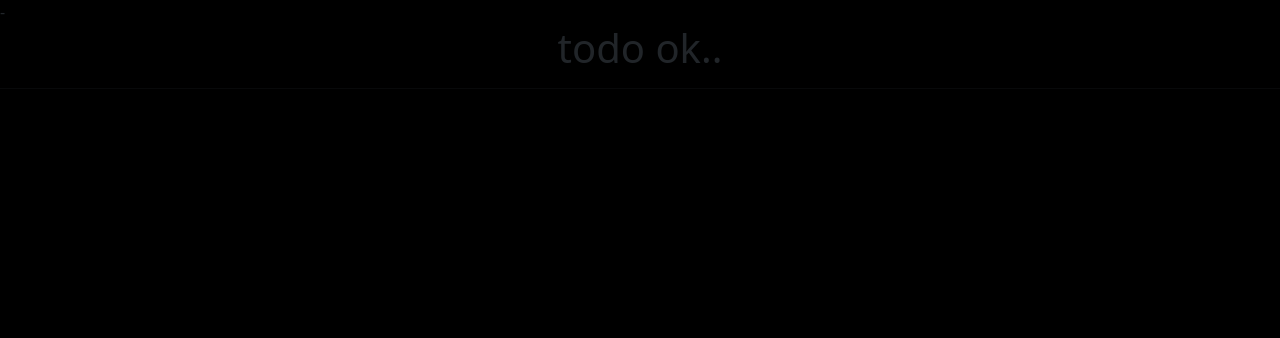
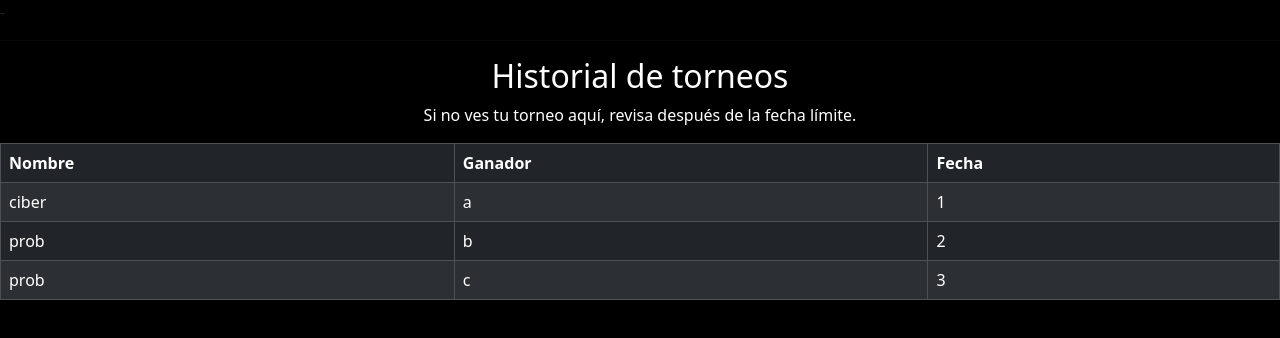
Before and after one commit to JuanManuRO/dev_sec_front, a React (Create React App) app: page /reportes in a window 1280 px wide. Before the commit this address had no page. Shown: the top 338 px of the page. Built offline with nearby package versions, Linux system fonts and the light colour scheme.

Commit message:
Creacion de reportes
Crear pagina de reportes y agregar navegacion

```diff
--- a/src/App.js
+++ b/src/App.js
@@ -6,6 +6,7 @@ import Login from './componentes/Login'
 import Registro from './componentes/Registro'
 import CrearTorneo from './componentes/crear_torneo'
 import FormPreguntas from './componentes/FormPreguntas'
+import Reportes from './componentes/reportes'
 
 document.body.style = 'background: #000000;';
 
@@ -13,13 +14,13 @@ function App() {
   return (
     <Router>
       <div className='App'>
-        <h1>todo ok..</h1>
         <hr/>
         <Routes>
           <Route exact path='/' element = { <Login/> }/>
           <Route exact path='/registro' element = { <Registro/> }/>
           <Route exact path='/crear_torneo' element = { <CrearTorneo/> }/>
           <Route exact path='/preguntas' element = {<FormPreguntas/> }/>
+          <Route exact path='/reportes' element = {<Reportes/> }/>
         </Routes>
 
         {/*
--- a/src/componentes/FormPreguntas.js
+++ b/src/componentes/FormPreguntas.js
@@ -1,6 +1,7 @@
 import React, {useState, useEffect} from 'react';
 import { Pregunta } from './Pregunta';
-import axios from'axios';
+import { useNavigate} from 'react-router-dom';
+// import axios from'axios';
 
 
 /* VERSIÓN CON BACKEND (incompleto, probablemente no funciona)*/
@@ -33,6 +34,8 @@ import axios from'axios';
 
 const FormPreguntas=()=>{
 
+    const navigate = useNavigate();
+
     const arraypreguntas=[
         {idpregunta: "hola123", pregunta:"pregunta", opcion1:"a", opcion2:"b", opcion3:"c", opcion4:"d"},
         {idpregunta: "probando", pregunta:"pregunta", opcion1:"a", opcion2:"b", opcion3:"c", opcion4:"d"},
@@ -55,6 +58,9 @@ const FormPreguntas=()=>{
     const enviarRespuestas = (e) =>{
         e.preventDefault();
         setRespuestas(idpreguntas) //se actualiza por el map de forma idpregunta:respuesta
+        if (true) {
+            navigate('/reportes')
+        }
     }
 
     arraypreguntas.forEach((pregunta)=> preguntas.push(<Pregunta idpregunta={pregunta.idpregunta} pregunta={pregunta.pregunta} opcion1={pregunta.opcion1} opcion2={pregunta.opcion2} opcion3={pregunta.opcion3} opcion4={pregunta.opcion4} respuestaAForm={respuestaAForm}/>)) //para renderizar el numero de preguntas que lleguen
--- a/src/componentes/Login.js
+++ b/src/componentes/Login.js
@@ -1,5 +1,6 @@
 
 import React, { useState } from 'react'
+import {useNavigate, Link} from 'react-router-dom';
 
 import Tittle from './Tittle';
 import Label from './Label';
@@ -7,6 +8,7 @@ import Input from './Input';
 
 
 const Login = () => {
+  const navigate = useNavigate();
 
   const [user, setUser] = useState('');
   const [password, setPassword] = useState('');
@@ -24,6 +26,9 @@ const Login = () => {
     let account = { user, password }
     if (account) {
       console.log('account:', account)
+    }
+    if (true) {
+      navigate('/preguntas')
     }
   };
   return (
@@ -58,7 +63,8 @@ const Login = () => {
           <button onClick={HandleSubmit} className='button'>
             ¡Listo!
           </button>
-        <Label text ='¿Sin cuenta?'/>
+          <Link to = {'./registro'}>¿Sin cuenta?</Link>
+
         </div>
       </div>
     </div>
--- a/src/componentes/Registro.js
+++ b/src/componentes/Registro.js
@@ -1,4 +1,5 @@
 import React, { useState } from 'react'
+import {useNavigate, Link} from 'react-router-dom';
 
 import Tittle from './Tittle';
 import Label from './Label';
@@ -7,7 +8,7 @@ import Input from './Input';
 
 
 const Registro = () => {
-
+  const navigate = useNavigate();
 
   const [user, setUser] = useState('');
   const [password, setPassword] = useState('');
@@ -28,6 +29,9 @@ const Registro = () => {
     let newaccount = { user, password, email }
     if (newaccount) {
       console.log('new account:', newaccount)
+    }
+    if (true) {
+      navigate('/')
     }
   };
   return (
@@ -74,7 +78,7 @@ const Registro = () => {
             <button onClick={HandleSubmit} className='button'>
               ¡Listo!
             </button>
-            <Label text='¿Ya tienes cuenta?' />
+            <Link to = {'/'}>¿Ya tienes cuenta?</Link>
           </div>
         </div>
       </div>
--- /dev/null
+++ b/src/componentes/reportes.js
@@ -0,0 +1,51 @@
+import React, { useState } from 'react'
+import Button from 'react-bootstrap/Button';
+import 'bootstrap/dist/css/bootstrap.min.css'
+import Table from 'react-bootstrap/Table';
+
+const reportes_prueba = [
+    {'nombre': 'ciber', 'ganador': 'a', 'fecha': 1},
+    {'nombre': 'prob', 'ganador': 'b', 'fecha': 2},
+    {'nombre':'prob', 'ganador': 'c', 'fecha': 3},
+];
+
+function crearLista() {
+    let lista = [];
+    let reportes = Object.entries(reportes_prueba);
+    reportes.forEach((reporte)=> lista.push(<tr><td>{reporte}</td> <td>{reporte}</td> <td>{reporte}</td></tr>));
+    return lista;
+};
+
+function Reportes () {
+
+
+    return (
+        <div>
+            <h2 style={{textAlign: "center", color: 'white'}}>Historial de torneos</h2>
+            <p style={{color: 'white'}}> Si no ves tu torneo aquí, revisa después de la fecha límite.</p>
+            <Table striped bordered hover variant="dark">
+                <thead>
+                    <tr>
+                        <th>Nombre</th>
+                        <th>Ganador</th>
+                        <th>Fecha</th>
+                    </tr>
+                </thead>
+                <tbody>
+                {
+                        reportes_prueba.map((item) => (
+                            <tr>
+                                <td>{item.nombre}</td>
+                                <td>{item.ganador}</td>
+                                <td>{item.fecha}</td>
+                            </tr>
+                        ))
+                    }
+                </tbody>
+            </Table>
+        </div>
+      );
+}
+
+
+export default Reportes;
```
